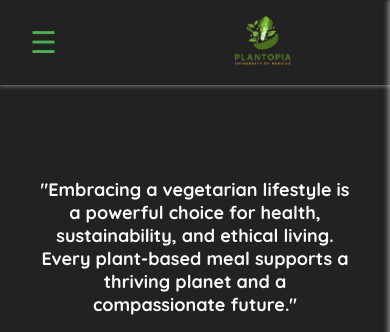
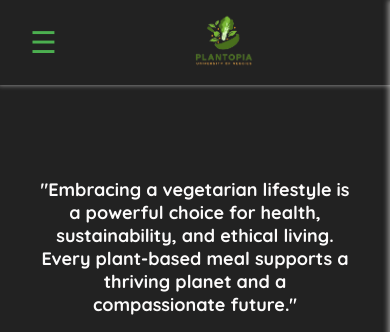
Before and after one commit to akhilgolj/plantopiawebsite-final, a plain HTML site: page index.html in a window 390 px wide. Shown: the top 332 px of the page. Drawn offline with nearby package versions, Linux system fonts and the light colour scheme; a script that the page names is missing; a web font is replaced by a local one.

Commit message:
Update styles.css

```diff
--- a/styles.css
+++ b/styles.css
@@ -2133,7 +2133,7 @@ button{
     }
 
     .logo-title-container {
-        margin-left: 40%; /* Center the logo on mobile */
+        margin-left: 30%; /* Center the logo on mobile */
     }
 
     .header-container {
```
